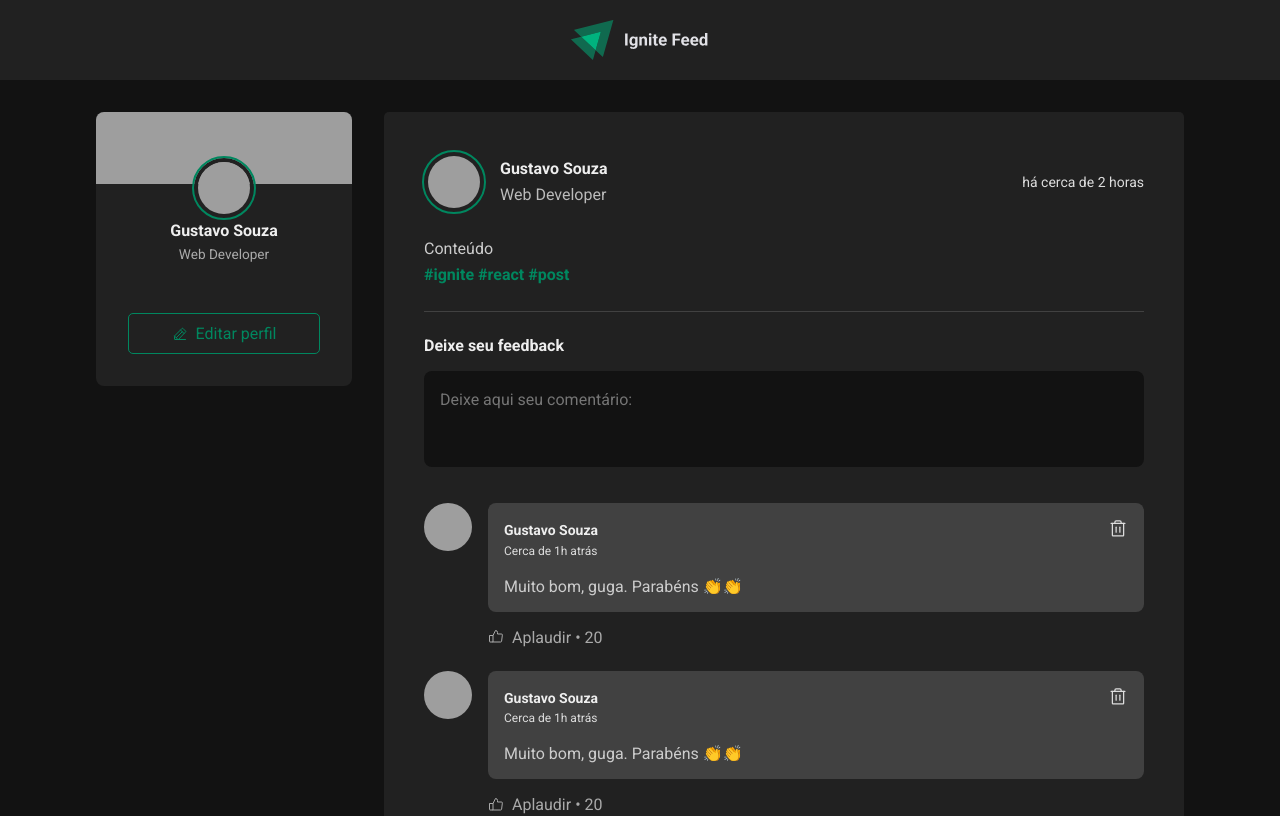
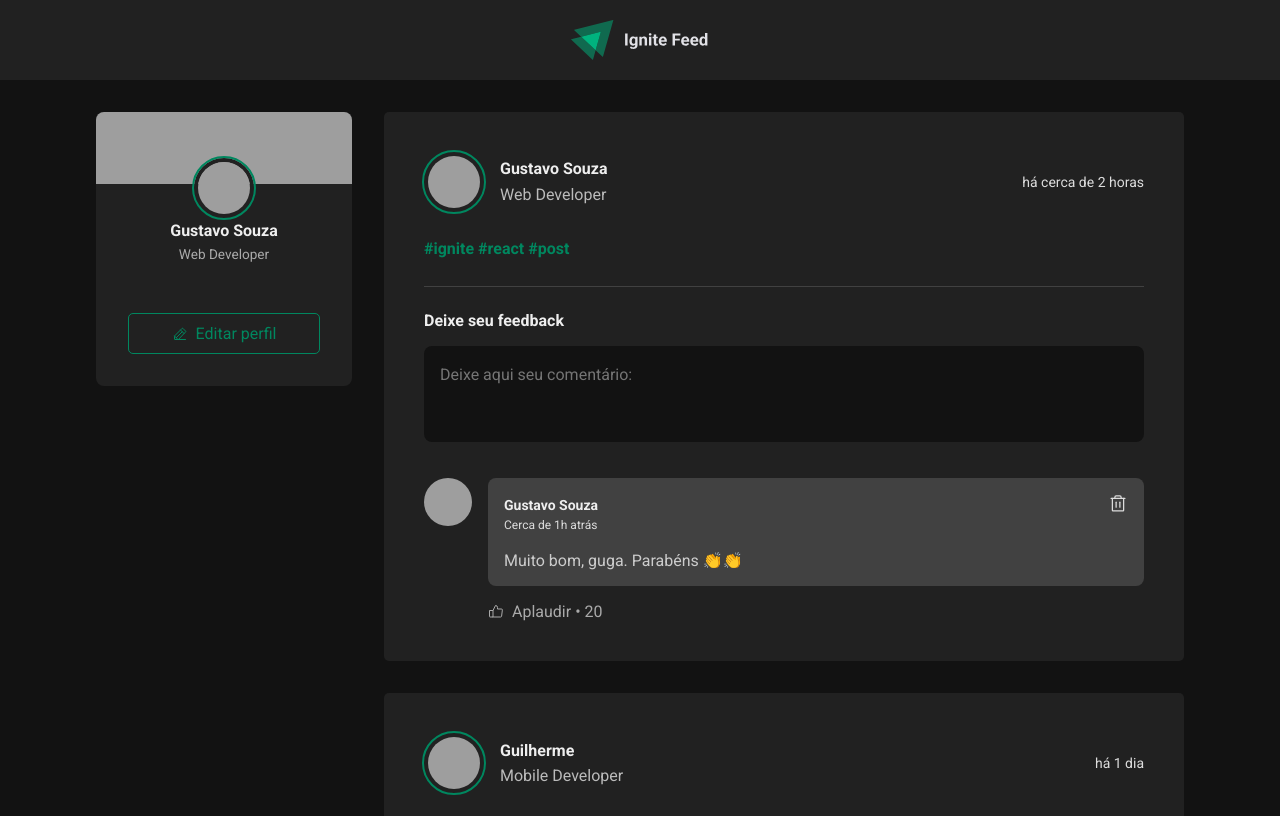
Before and after one commit to gustavogss/ignite-feed, a React (Vite) app: page / in a window 1280 px wide. Shown: the top 816 px of the page. Built offline with nearby package versions, Linux system fonts and the light colour scheme; grey boxes are pictures that could not be loaded.

Commit message:
feat: state

```diff
--- a/src/components/Comments.jsx
+++ b/src/components/Comments.jsx
@@ -4,7 +4,7 @@ import { Avatar } from "./Avatar";
 
 const avatar = "https://github.com/gustavogss.png";
 
-export function Comments() {
+export function Comments({ content }) {
   return (
     <div className={styles.container}>
       <Avatar hasBorder={false} img={avatar} />
@@ -21,7 +21,7 @@ export function Comments() {
               <Trash size={20} />
             </button>
           </header>
-          <p>Muito bom, guga. Parabéns 👏👏</p>
+          <p>{content}</p>
         </div>
         <footer>
           <button>
--- a/src/components/Post.jsx
+++ b/src/components/Post.jsx
@@ -1,3 +1,4 @@
+import { useState } from "react";
 import { Avatar } from "./Avatar";
 import { Comments } from "./Comments";
 import styles from "./Post.module.css";
@@ -5,6 +6,8 @@ import { format, formatDistanceToNow } from "date-fns";
 import ptBR from "date-fns/locale/pt-BR";
 
 export function Post({ author, content, publishedAt }) {
+  const [comments, setComments] = useState(["Muito bom, guga. Parabéns 👏👏"]);
+  const [newComment, setNewComment] = useState("");
   const avatar = "https://github.com/gustavogss.png";
   const publishedDateFormat = format(
     publishedAt,
@@ -17,6 +20,15 @@ export function Post({ author, content, publishedAt }) {
     locale: ptBR,
     addSuffix: true,
   });
+
+  function handleCreateComment() {
+    event.preventDefault();
+    setComments([...comments, newComment]);
+    setNewComment("");
+  }
+  function handleNewCommentChange() {
+    setNewComment(event.target.value);
+  }
 
   return (
     <article className={styles.post}>
@@ -33,21 +45,33 @@ export function Post({ author, content, publishedAt }) {
         </time>
       </header>
       <div className={styles.content}>
-        <p> Conteúdo </p>
+        {content.map((item) => {
+          item.type === "paragraph" ? (
+            <p>{item.content}</p>
+          ) : (
+            <p>
+              <a href="#">{item.content}</a>
+            </p>
+          );
+        })}
         <a href="#">#ignite</a> <a href="#">#react</a> <a href="">#post</a>
       </div>
 
-      <form className={styles.comments}>
+      <form onSubmit={handleCreateComment} className={styles.comments}>
         <strong>Deixe seu feedback</strong>
-        <textarea placeholder="Deixe aqui seu comentário: " />
+        <textarea
+          placeholder="Deixe aqui seu comentário: "
+          onChange={handleNewCommentChange}
+          value={newComment}
+        />
         <footer>
           <button type="submit">Publicar</button>
         </footer>
       </form>
       <div className={styles.commentsList}>
-        <Comments />
-        <Comments />
-        <Comments />
+        {comments.map((comment) => {
+          return <Comments content={comment} />;
+        })}
       </div>
     </article>
   );
```
